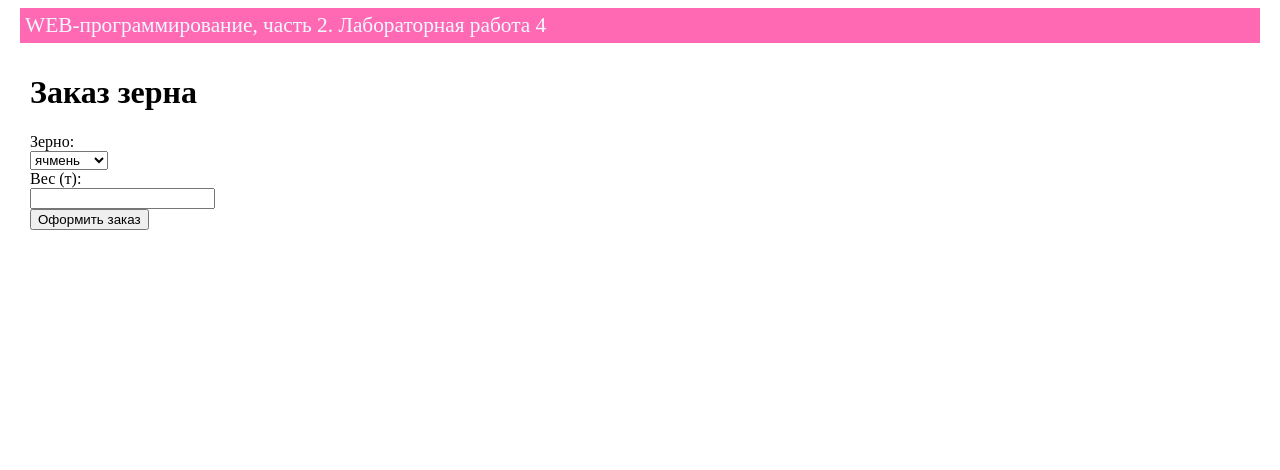
After one commit to ffuchi/web-programming-labs-2, a Flask app: page /lab4/seed in a window 1280 px wide. The commit adds this page. Shown: the top 470 px of the page. Run offline with Flask 3, Linux system fonts and the light colour scheme.

Commit message:
заказ зерна

```diff
--- a/lab4.py
+++ b/lab4.py
@@ -44,8 +44,6 @@ def fridge():
     elif (int(temp) > -1):
         error = 'не удалось установить температуру — слишком высокое значение'
         return render_template('fridge.html', error=error, temp=temp)
-    # else:
-    #     return render_template('temp.html', error=error, temp=temp)
 
     elif (int(temp) >= -12 and int(temp) <= -9):
         error = f'Установлена температура: {temp}°С ❄️❄️❄️'
@@ -56,3 +54,42 @@ def fridge():
     elif (int(temp) >= -4 and int(temp) <= -1):
         error = f'Установлена температура: {temp}°С ❄️'
         return render_template('temp.html', error=error, temp=temp)
+
+
+@lab4.route("/lab4/seed", methods = ['GET', 'POST'])
+def seed():
+    price = 0
+    if request.method == 'GET':
+        return render_template('seed.html')
+    seed = request.form.get('seed')
+    weight = request.form.get('weight')
+
+    if seed == 'ячмень':
+        price = 12000
+    elif seed == 'пшеница':
+        price = 8500
+    elif seed == 'овёс':
+        price = 8700
+    else:
+        price = 14000
+
+    if not weight :
+        error = 'Введите вес'
+        return render_template('seed.html', error=error, weight=weight, price=price)
+
+    else:
+        weight=int(weight)
+        if weight > 50 and weight < 500 and weight == 500:
+            error='Применена скидка 10% за большой объем'
+            price = (price * weight) * 0.9
+            return render_template('receipt.html', price=price, error=error, weight=weight)
+        elif weight > 500:
+            error='Такого объёма сейчас нет в наличии'
+            return render_template('seed.html', price=price, error=error, weight=weight)
+        elif weight < 0 or weight == 0:
+            error='Неверное значение веса'
+            return render_template('seed.html', price=price, error=error, weight=weight)
+        else:
+            error=''
+            price = price * weight
+            return render_template('receipt.html', price=price, error=error, weight=weight)
--- a/templates/lab4.html
+++ b/templates/lab4.html
@@ -12,6 +12,9 @@
         <li>
             <a href="/lab4/fridge">Холодильник</a>
         </li>
+        <li>
+            <a href="/lab4/seed">Заказ зерна</a>
+        </li>
     </ol>
 {% endblock %}
 
--- /dev/null
+++ b/templates/seed.html
@@ -0,0 +1,28 @@
+{% extends "base.html" %}
+
+{% block lab %} Лабораторная работа 4 {% endblock %}
+
+{% block main %}
+    <h1>Заказ зерна</h1>
+
+    <form method="post">
+        <label>Зерно:</label>
+        <div>
+            <select name="seed">
+                <option value="ячмень">ячмень</option>
+                <option value="овёс">овёс</option>
+                <option value="пшеница">пшеница</option>
+                <option value="рожь">рожь</option>
+            </select>
+        </div>
+        <label>Вес (т):</label>
+        <div>
+            <input type="number" name="weight" value="{{weight or ''}}">
+            <div style="font-weight: bold; color: red; ">{{error}}</div>
+        </div>
+
+        <div>
+            <button type="submit">Оформить заказ</button>
+        </div>
+    </form>
+{% endblock %}
```
Also changed, not shown: templates/receipt.html (added, +16 -0 lines).
